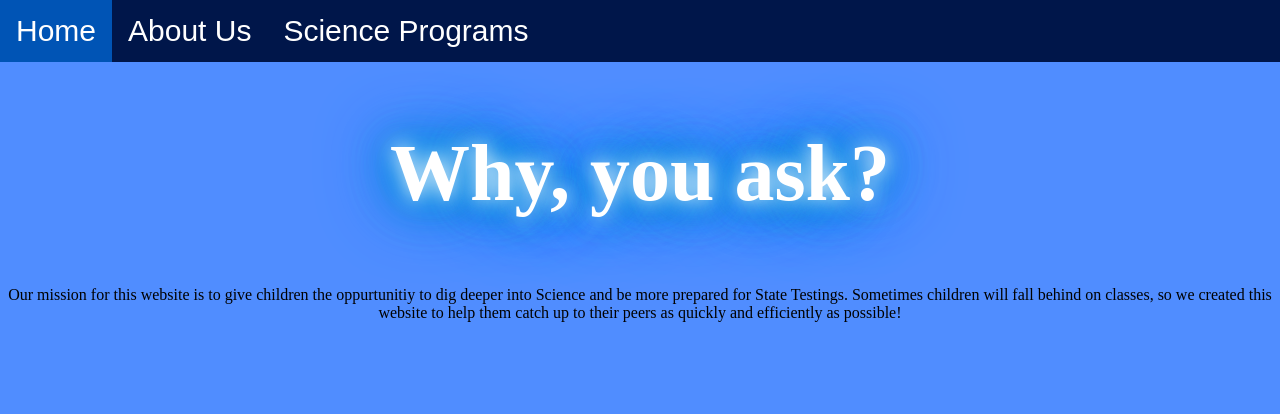
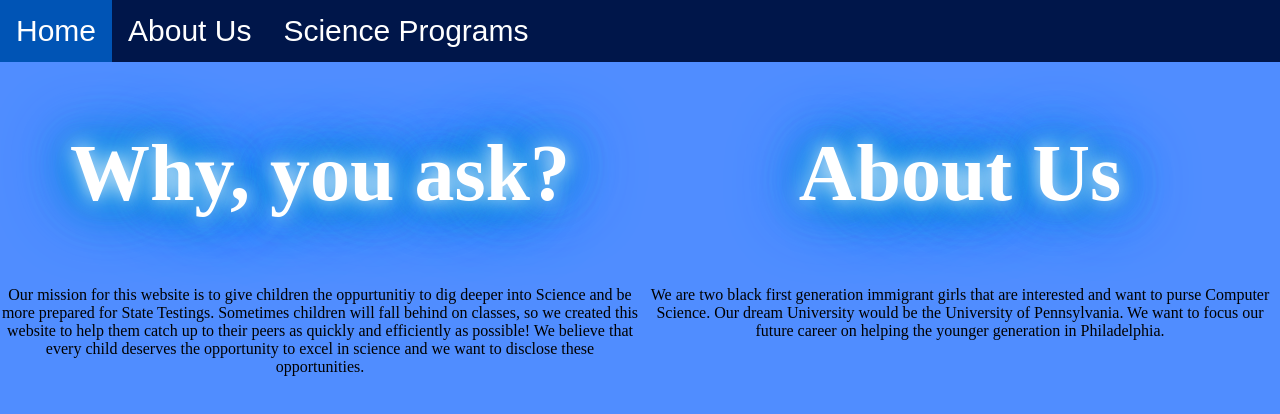
Before and after one commit to AymaneEsther/Science-programs-for-Kids, a plain HTML site: page about.html in a window 1280 px wide. Drawn offline with nearby package versions, Linux system fonts and the light colour scheme.

Commit message:
Update about.html

```diff
--- a/about.html
+++ b/about.html
@@ -13,22 +13,31 @@
 <body>
   <div class="navbar">
   <a href="./index.html" id="link1">Home</a>
-  <a href="#about.html"id="link2">About Us</a>
+  <a href="./about.html"id="link2">About Us</a>
   <div class="dropdown">
     <button class="dropbtn">Science Programs
       <i class="fa fa-caret-down"></i>
     </button>
     <div class="dropdown-content">
-      <a href="Chemistry.html"id="link3">Chemistry</a>
-      <a href="Biology.html"id="link4">Biology</a>
+      <a href="./Chemistry.html"id="link3">Chemistry</a>
+      <a href="./Biology.html"id="link4">Biology</a>
     </div>
   </div>
 </div>
 
-<h2 class="glow">Why, you ask?</h2>
+<div class="row1">
+  <div class="column1">
+    <h2 class="glow">Why, you ask?</h2>
 <p> Our mission for this website is to give children the oppurtunitiy to dig deeper into Science and be more prepared for State Testings.
-  Sometimes children will fall behind on classes, so we created this website to help them catch up to their peers as quickly and efficiently as possible!
+  Sometimes children will fall behind on classes, so we created this website to help them catch up to their peers as quickly and efficiently as possible! We believe that every child deserves the opportunity to excel in science and we want to disclose these opportunities.
   </p>
+  </div>
+  <div class="column1">
+    <h2 class="glow1">About Us</h2>
+<p> We are two black first generation immigrant girls that are interested and want to purse Computer Science. Our dream University would be the University of Pennsylvania. We want to focus our future career on helping the younger generation in Philadelphia.
+  </p>
+  </div>
+</div>
 
 </body>
 <script src="index.js"></script>
```
